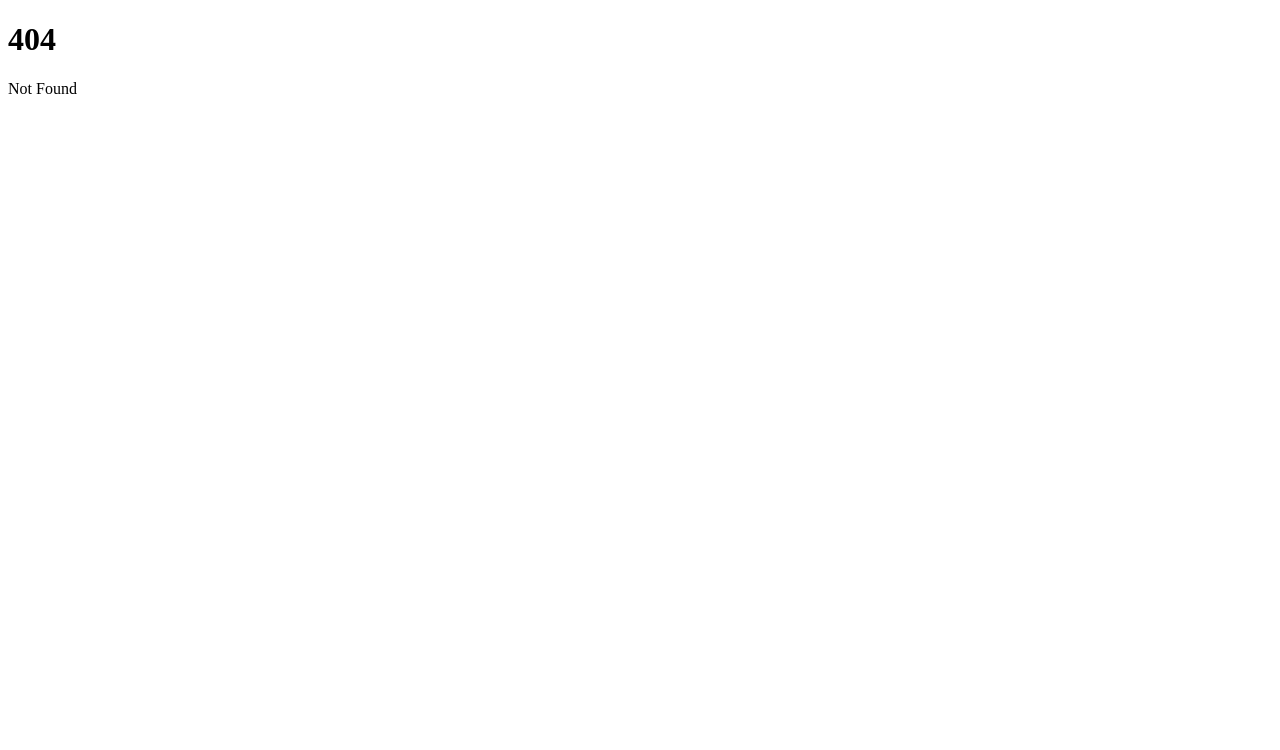
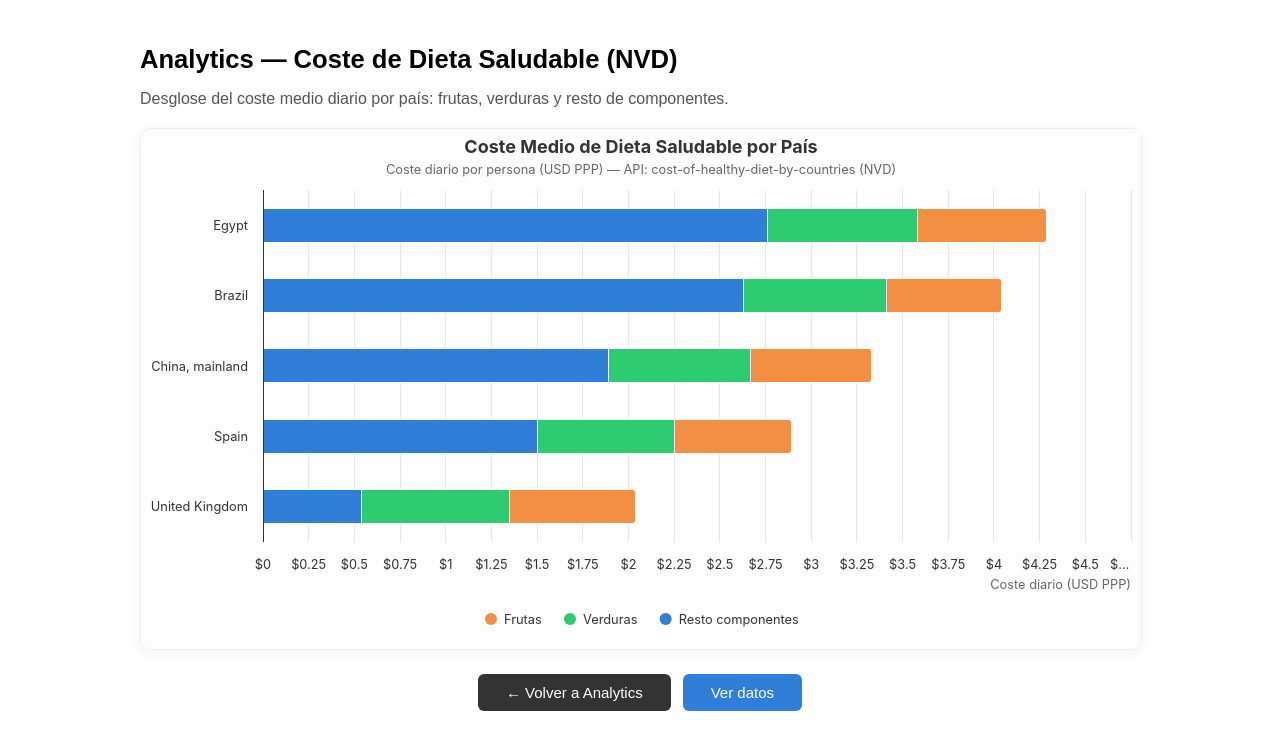
Before and after one commit to gti-sos/SOS2526-18, a SvelteKit app in the folder src/front/: page /analytics/cost-of-healthy-diet in a window 1280 px wide. Before the commit this address had no page. Shown: the top 750 px of the page. Built offline with nearby package versions, Linux system fonts and the light colour scheme; no server answers.

Commit message:
analytics nvd

```diff
--- /dev/null
+++ b/src/front/src/routes/analytics/cost-of-healthy-diet/+page.svelte
@@ -0,0 +1,191 @@
+<script>
+    import Highcharts from 'highcharts';
+    import { onMount } from 'svelte';
+
+    onMount(async () => {
+        const Highcharts = (await import('highcharts')).default;
+
+        let apiData = [];
+        try {
+            const res = await fetch('/api/v1/cost-of-healthy-diet-by-countries');
+            apiData = res.ok ? await res.json() : [];
+        } catch (e) {
+            console.error('Error cargando API cost-of-healthy-diet', e);
+        }
+
+        // Fallback con datos reales si la API falla
+        const finalData = apiData.length > 0 ? apiData : [
+            { country: 'Spain', year: 2017, cost_healthy_diet_ppp_usd: 2.53, cost_vegetables_ppp_usd: 0.79, cost_fruits_ppp_usd: 0.56 },
+            { country: 'Spain', year: 2020, cost_healthy_diet_ppp_usd: 2.75, cost_vegetables_ppp_usd: 0.71, cost_fruits_ppp_usd: 0.67 },
+            { country: 'Spain', year: 2022, cost_healthy_diet_ppp_usd: 3.40, cost_vegetables_ppp_usd: 0.76, cost_fruits_ppp_usd: 0.70 },
+            { country: 'China, mainland', year: 2020, cost_healthy_diet_ppp_usd: 3.25, cost_vegetables_ppp_usd: 0.81, cost_fruits_ppp_usd: 0.68 },
+            { country: 'China, mainland', year: 2022, cost_healthy_diet_ppp_usd: 3.41, cost_vegetables_ppp_usd: 0.74, cost_fruits_ppp_usd: 0.63 },
+            { country: 'Egypt', year: 2020, cost_healthy_diet_ppp_usd: 3.88, cost_vegetables_ppp_usd: 0.79, cost_fruits_ppp_usd: 0.73 },
+            { country: 'Egypt', year: 2022, cost_healthy_diet_ppp_usd: 4.69, cost_vegetables_ppp_usd: 0.86, cost_fruits_ppp_usd: 0.69 },
+            { country: 'Brazil', year: 2020, cost_healthy_diet_ppp_usd: 3.69, cost_vegetables_ppp_usd: 0.78, cost_fruits_ppp_usd: 0.61 },
+            { country: 'Brazil', year: 2022, cost_healthy_diet_ppp_usd: 4.39, cost_vegetables_ppp_usd: 0.78, cost_fruits_ppp_usd: 0.65 },
+            { country: 'United Kingdom', year: 2020, cost_healthy_diet_ppp_usd: 1.86, cost_vegetables_ppp_usd: 0.80, cost_fruits_ppp_usd: 0.70 },
+            { country: 'United Kingdom', year: 2022, cost_healthy_diet_ppp_usd: 2.21, cost_vegetables_ppp_usd: 0.82, cost_fruits_ppp_usd: 0.68 }
+        ];
+
+        // Agrupar por país: media de cost_healthy_diet_ppp_usd, cost_vegetables, cost_fruits
+        const countryMap = {};
+        finalData.forEach(d => {
+            const c = d.country || d.country_name_en || 'Unknown';
+            if (!countryMap[c]) countryMap[c] = { total: 0, veg: 0, fruit: 0, count: 0 };
+            countryMap[c].total += parseFloat(d.cost_healthy_diet_ppp_usd) || 0;
+            countryMap[c].veg   += parseFloat(d.cost_vegetables_ppp_usd)   || 0;
+            countryMap[c].fruit += parseFloat(d.cost_fruits_ppp_usd)        || 0;
+            countryMap[c].count += 1;
+        });
+
+        const countries = Object.keys(countryMap).sort((a, b) => {
+            const avgA = countryMap[a].total / countryMap[a].count;
+            const avgB = countryMap[b].total / countryMap[b].count;
+            return avgB - avgA;
+        });
+
+        const avgTotal  = countries.map(c => parseFloat((countryMap[c].total / countryMap[c].count).toFixed(2)));
+        const avgVeg    = countries.map(c => parseFloat((countryMap[c].veg   / countryMap[c].count).toFixed(2)));
+        const avgFruit  = countries.map(c => parseFloat((countryMap[c].fruit / countryMap[c].count).toFixed(2)));
+
+        Highcharts.chart('container-diet', {
+            chart: {
+                type: 'bar',
+                backgroundColor: '#fdfdfd'
+            },
+            title: {
+                text: 'Coste Medio de Dieta Saludable por País',
+                style: { fontSize: '18px' }
+            },
+            subtitle: {
+                text: 'Coste diario por persona (USD PPP) — API: cost-of-healthy-diet-by-countries (NVD)'
+            },
+            accessibility: {
+                enabled: true,
+                description: 'Gráfico de barras horizontales apiladas que muestra el coste medio diario de una dieta saludable por país, desglosado en frutas, verduras y resto de componentes.'
+            },
+            xAxis: {
+                categories: countries,
+                title: { text: null },
+                accessibility: { description: 'Países' }
+            },
+            yAxis: {
+                min: 0,
+                title: { text: 'Coste diario (USD PPP)', align: 'high' },
+                labels: { format: '${value}' },
+                accessibility: { description: 'Coste en dólares PPP' }
+            },
+            tooltip: {
+                shared: true,
+                valuePrefix: '$',
+                valueSuffix: ' USD/día'
+            },
+            plotOptions: {
+                bar: {
+                    stacking: 'normal',
+                    dataLabels: {
+                        enabled: false
+                    }
+                }
+            },
+            legend: {
+                layout: 'horizontal',
+                align: 'center',
+                verticalAlign: 'bottom'
+            },
+            series: [
+                {
+                    name: 'Frutas',
+                    data: avgFruit,
+                    color: '#f28f43',
+                    accessibility: { description: 'Coste medio en frutas' }
+                },
+                {
+                    name: 'Verduras',
+                    data: avgVeg,
+                    color: '#2ecc71',
+                    accessibility: { description: 'Coste medio en verduras' }
+                },
+                {
+                    name: 'Resto componentes',
+                    data: avgTotal.map((t, i) => parseFloat((t - avgVeg[i] - avgFruit[i]).toFixed(2))),
+                    color: '#2f7ed8',
+                    accessibility: { description: 'Resto del coste de la dieta saludable' }
+                }
+            ],
+            credits: { enabled: false }
+        });
+    });
+</script>
+
+<main>
+    <h1>Analytics — Coste de Dieta Saludable (NVD)</h1>
+    <p class="subtitle">
+        Desglose del coste medio diario por país: frutas, verduras y resto de componentes.
+    </p>
+
+    <div id="container-diet" aria-label="Gráfico de barras del coste de dieta saludable por país"></div>
+
+    <div class="navigation">
+        <a href="/analytics"><button class="btn-back">← Volver a Analytics</button></a>
+        <a href="/cost-of-healthy-diet"><button class="btn-data">Ver datos</button></a>
+    </div>
+</main>
+
+<style>
+    main {
+        padding: 20px;
+        max-width: 1000px;
+        margin: 0 auto;
+        font-family: sans-serif;
+    }
+
+    h1 {
+        font-size: 1.6rem;
+        margin-bottom: 6px;
+    }
+
+    .subtitle {
+        color: #555;
+        margin-bottom: 20px;
+    }
+
+    #container-diet {
+        width: 100%;
+        height: 520px;
+        margin: 0 auto;
+        border: 1px solid #eee;
+        border-radius: 10px;
+        box-shadow: 0 4px 15px rgba(0,0,0,0.05);
+    }
+
+    .navigation {
+        margin-top: 24px;
+        display: flex;
+        gap: 12px;
+        justify-content: center;
+    }
+
+    button {
+        padding: 10px 28px;
+        border: none;
+        border-radius: 6px;
+        cursor: pointer;
+        font-size: 15px;
+    }
+
+    .btn-back {
+        background-color: #333;
+        color: white;
+    }
+
+    .btn-back:hover { background-color: #555; }
+
+    .btn-data {
+        background-color: #2f7ed8;
+        color: white;
+    }
+
+    .btn-data:hover { background-color: #1a5faa; }
+</style>
```
